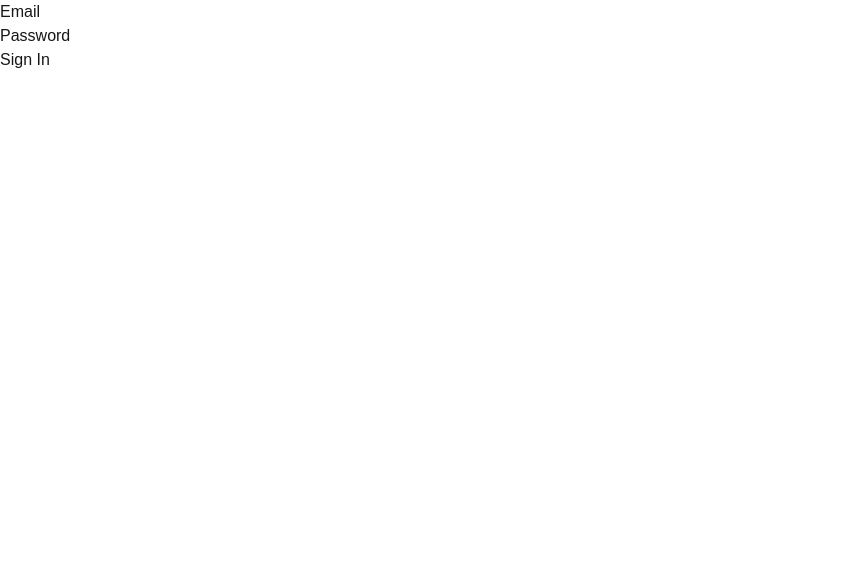
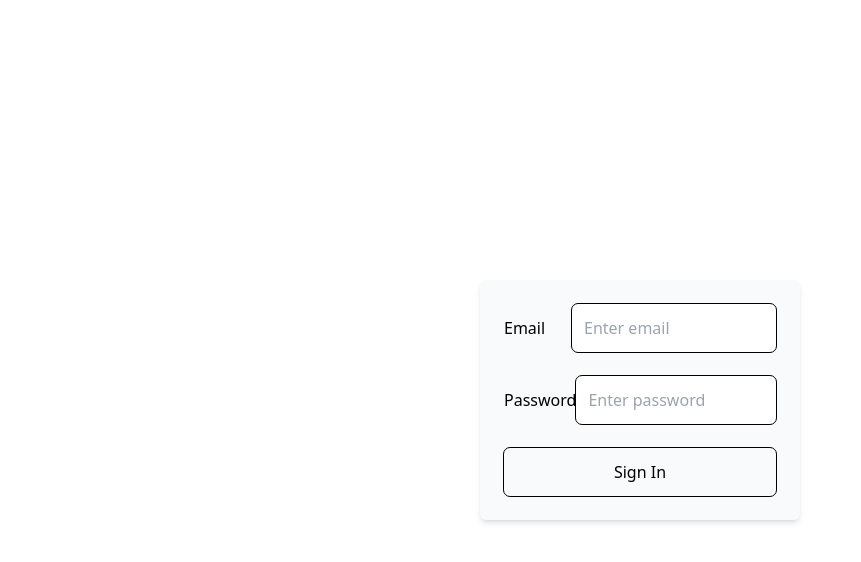
Before and after one commit to hasnat-shohag/next-auth, a Next.js app: page /login in a window 1280 px wide. Shown: the top 562 px of the page, without its empty margins (0-861 px from the left). Built offline with nearby package versions, Linux system fonts and the light colour scheme.

Commit message:
minimal login page design

```diff
--- a/src/app/globals.css
+++ b/src/app/globals.css
@@ -1,24 +1,6 @@
 @tailwind base;
 @tailwind components;
 @tailwind utilities;
-
-:root {
-  --background: #ffffff;
-  --foreground: #171717;
-}
-
-@media (prefers-color-scheme: dark) {
-  :root {
-    --background: #9d9797;
-    --foreground: #ededed;
-  }
-}
-
-body {
-  color: var(--foreground);
-  background: var(--background);
-  font-family: Arial, Helvetica, sans-serif;
-}
 
 @layer utilities {
   .text-balance {
--- a/src/app/login/page.tsx
+++ b/src/app/login/page.tsx
@@ -3,7 +3,7 @@ import { SignInForm } from "@/components/auth/signin-form"
 export default function SignInPage() {
 
 	return (
-		<div className="flex flex-col gap-2">
+		<div className="flex items-center justify-center h-screen">
 			<SignInForm />
 		</div>
 	)
--- a/src/components/auth/signin-form.tsx
+++ b/src/components/auth/signin-form.tsx
@@ -18,20 +18,20 @@ export const SignInForm = () => {
 
 	return (
 
-		<form
-			action={action}
-		>
-			<label>
+		<form action={action} className="flex flex-col gap-6 shadow-md border-1 bg-gray-50 w-1/4 p-6 rounded-md" >
+			<label className="flex justify-between items-center">
 				Email
-				<input name="email" type="email" />
+				<input name="email" type="email" placeholder="Enter email"
+					className="w-3/4 p-3 rounded-md outline outline-1"
+				/>
 			</label>
-			<br />
-			<label>
+			<label className="flex justify-between items-center">
 				Password
-				<input name="password" type="password" />
+				<input name="password" type="password" placeholder="Enter password"
+					className="w-3/4 p-3 rounded-md outline outline-1"
+				/>
 			</label>
-			<br />
-			<button>Sign In</button>
+			<button className="py-3 rounded-md outline outline-1 hover:bg-gray-100">Sign In</button>
 		</form>
 	)
 }
```
